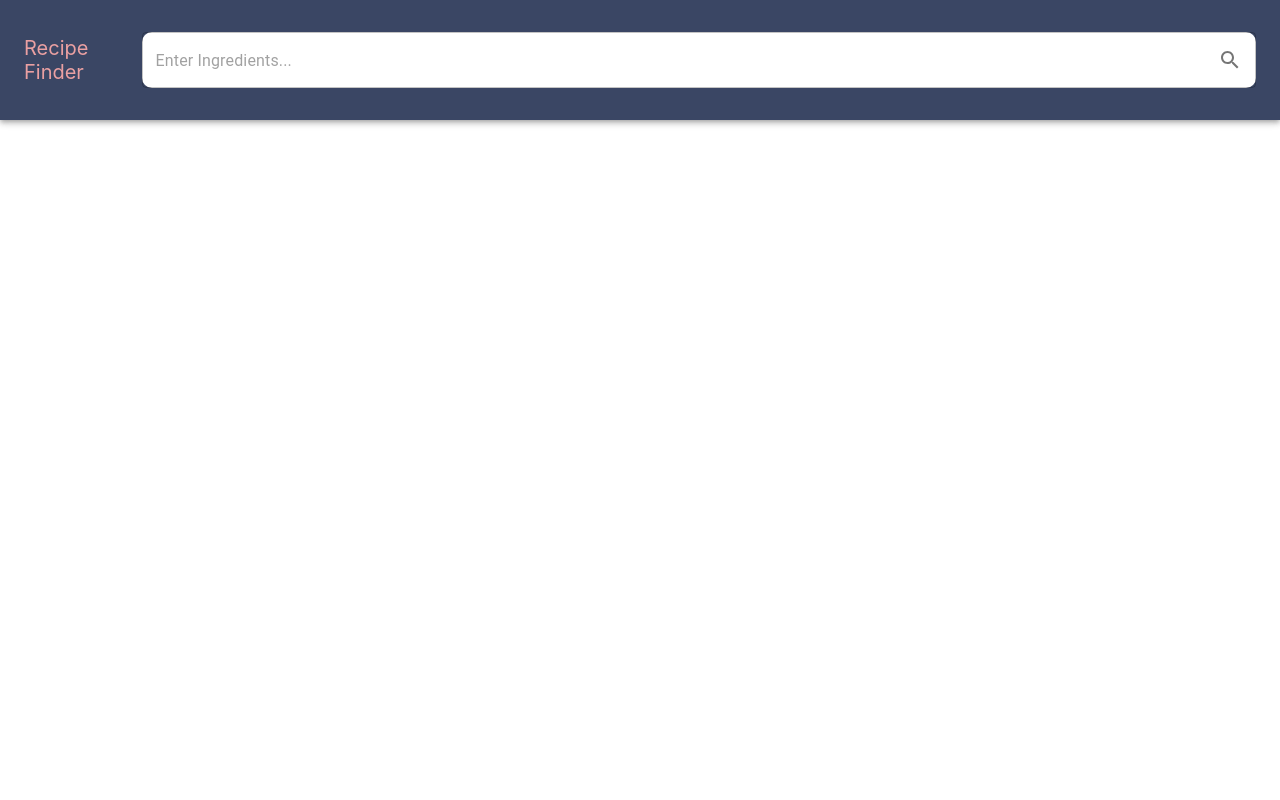
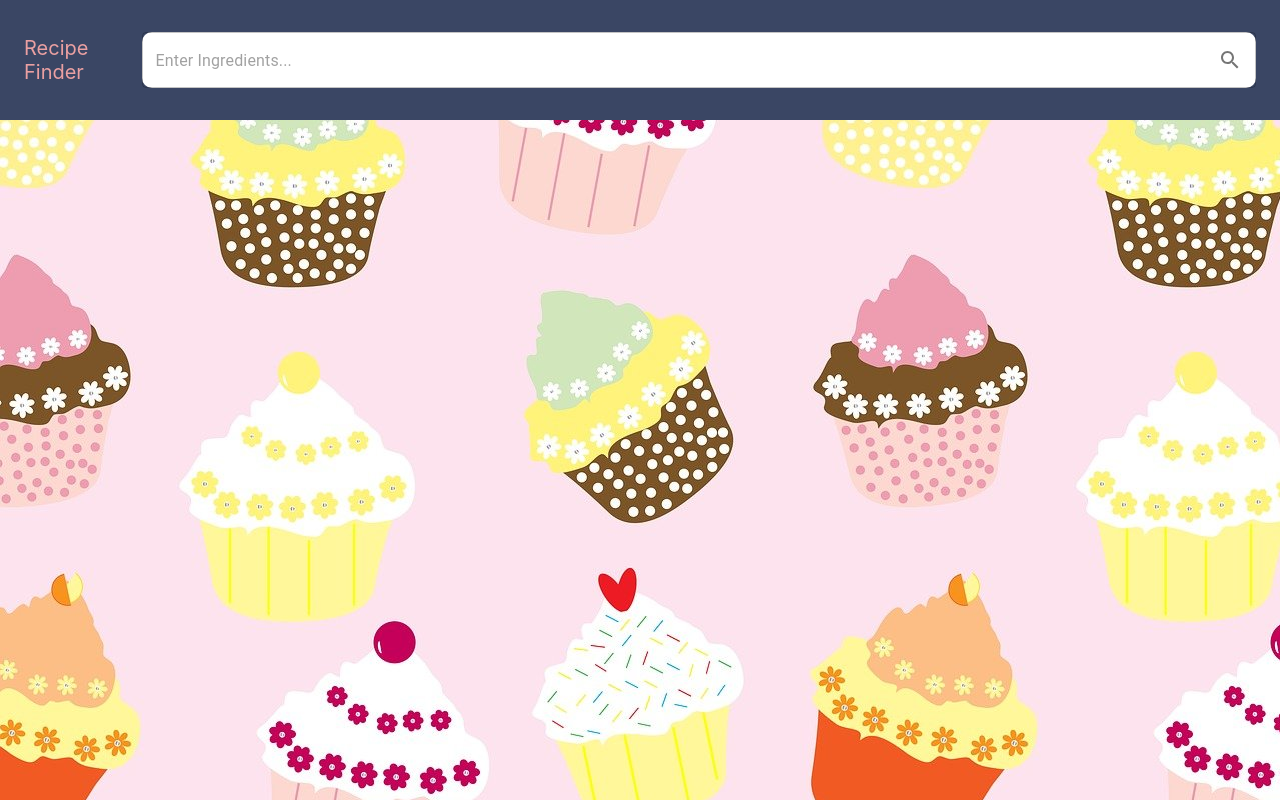
Before and after one commit to Shirm917/Recipe_Finder, a React (Create React App) app: page / in a window 1280 px wide. Built offline with nearby package versions, Linux system fonts and the light colour scheme.

Commit message:
adding images folder and creating recipe container component

```diff
--- a/src/App.css
+++ b/src/App.css
@@ -10,3 +10,9 @@
   color: #eaa0a2;
   font-size: 20px;
 }
+
+.recipe-container {
+  width: 100%;
+  background-image: url(./images/cupcakes-2887270_1280.jpg);
+  height: 100%;
+}
--- a/src/App.js
+++ b/src/App.js
@@ -1,10 +1,12 @@
 import Navbar from "./nav/Navbar";
 import "./App.css";
+import RecipeContainer from "./components/RecipeContainer";
 
 function App() {
   return (
     <main className="container">
       <Navbar />
+      <RecipeContainer />
     </main>
   );
 }
--- /dev/null
+++ b/src/Components/RecipeContainer.js
@@ -0,0 +1,9 @@
+const RecipeContainer = () => {
+  return (
+    <section className="recipe-container">
+
+    </section>
+  );
+};
+
+export default RecipeContainer;
```
Also changed, not shown: src/images/cupcakes-2887270_1280.jpg (added). Lines whose indentation alone changed are shown as unchanged.
